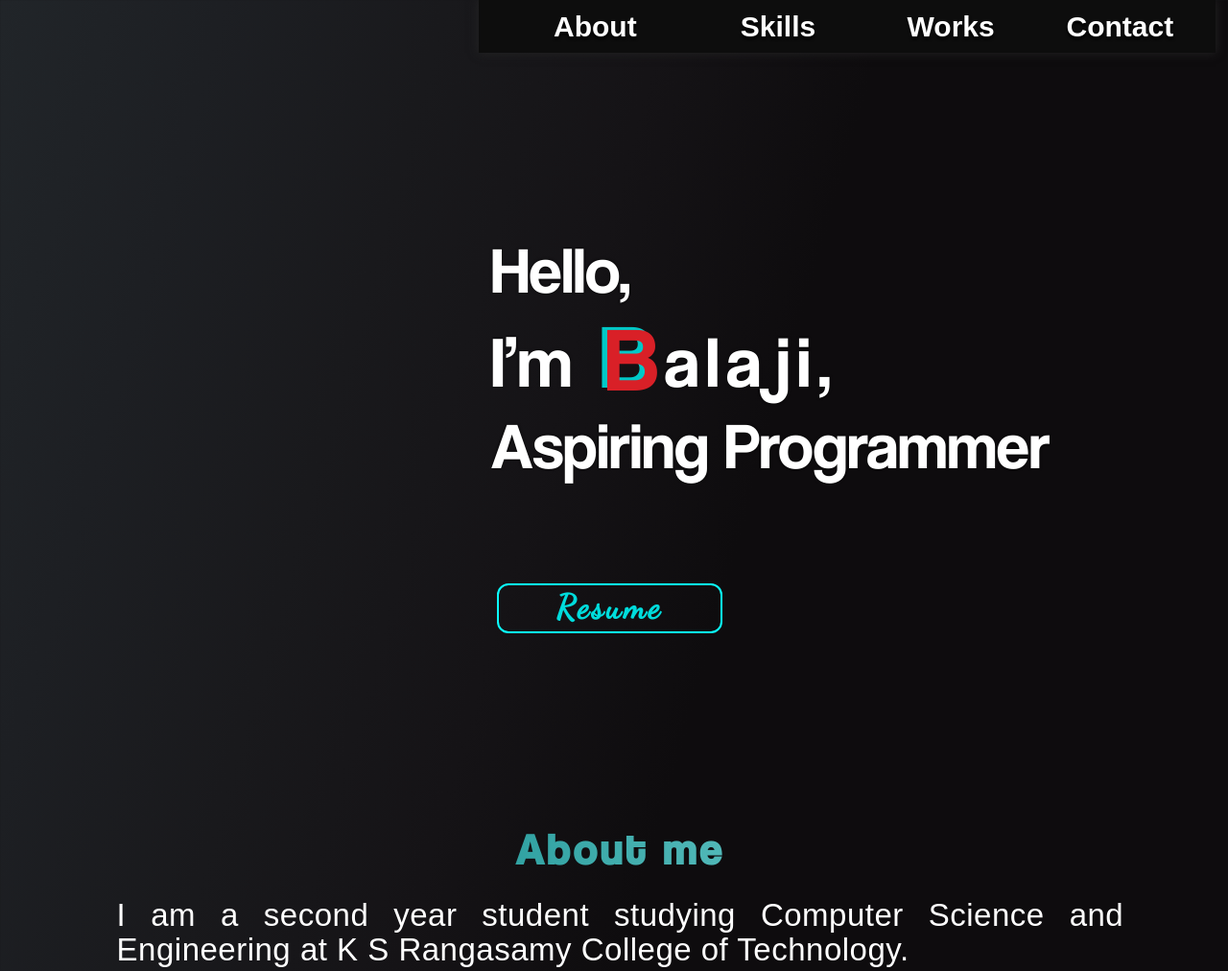
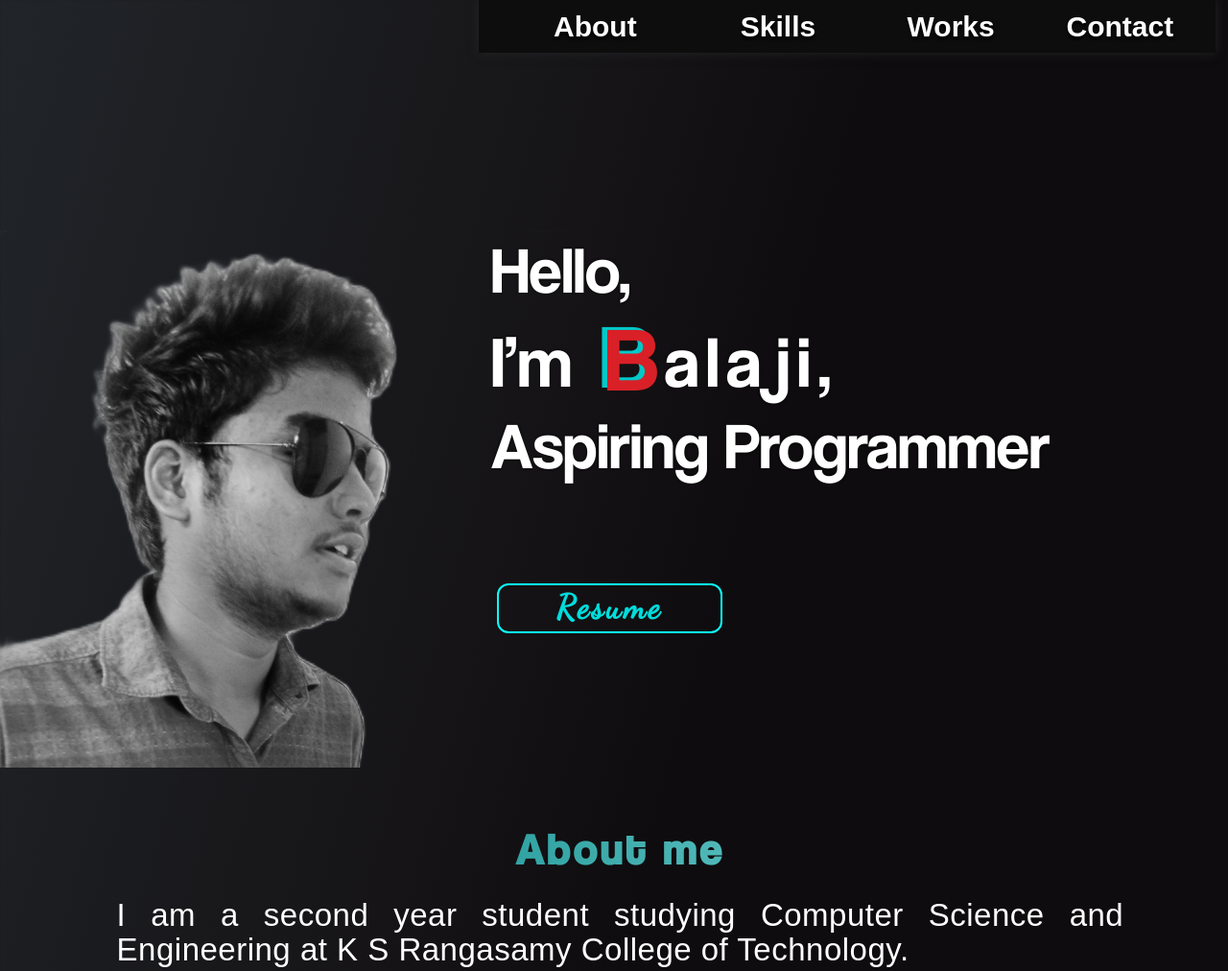
Before and after one commit to rba1aji/portfolio, a PHP site: page / in a window 1280 px wide. Shown: the top 1012 px of the page at 96% size. Run offline with PHP 8.4, Linux system fonts and the light colour scheme; some libraries are stand-ins or nearby versions.

Commit message:
Add files via upload

```diff
--- a/css/main.css
+++ b/css/main.css
@@ -626,7 +626,7 @@ div.close-tag{
 
 
 .bw{
-  width:0px;
+  height:0px;
   }
 @media (min-width:810px){
 .bw{
```
